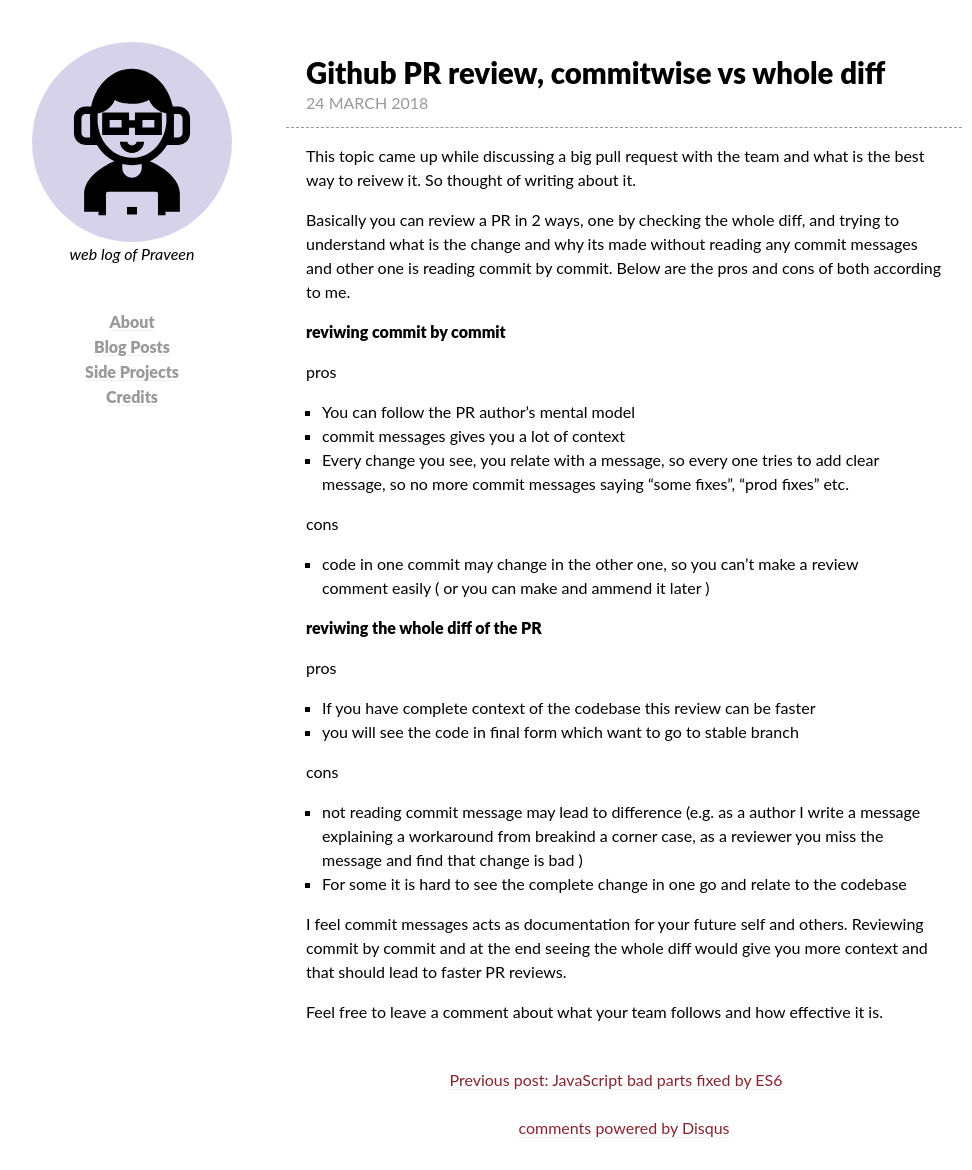
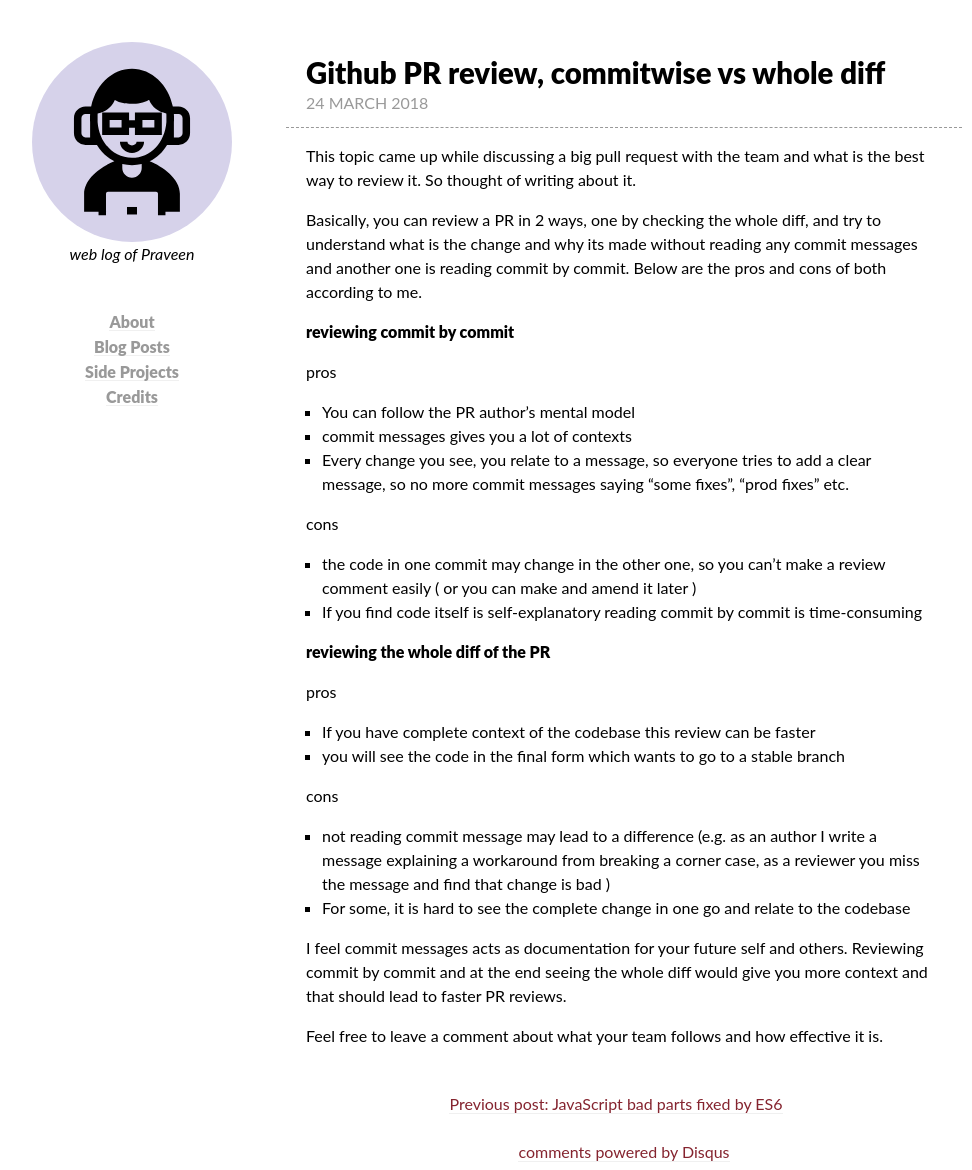
Before and after one commit to metapraveen/metapraveen.github.io, a Jekyll site: the page built from _posts/2018-03-24-pr-review-commit-wise-vs-whole-diff.md, in a window 1280 px wide. Shown: the whole page, without its empty margins (148-1120 px from the left). Built offline with Jekyll 4.4.1, drawn with Linux system fonts in a browser that asks for light colours; comment, search, counter and statistics services are not loaded; before the commit the page ends 1146 px from its top, so only the background shows below that.

Commit message:
add one more con and fix typos

```diff
--- a/_posts/2018-03-24-pr-review-commit-wise-vs-whole-diff.md
+++ b/_posts/2018-03-24-pr-review-commit-wise-vs-whole-diff.md
@@ -5,27 +5,28 @@ layout: post
 permalink: /pr-review-commitwise-vs-whole-diff/
 ---
 
-This topic came up while discussing a big pull request with the team and what is the best way to reivew it. So thought of writing about it.
+This topic came up while discussing a big pull request with the team and what is the best way to review it. So thought of writing about it.
 
-Basically you can review a PR in 2 ways, one by checking the whole diff, and trying to understand what is the change and why its made without reading any commit messages and other one is reading commit by commit. Below are the pros and cons of both according to me.
+Basically, you can review a PR in 2 ways, one by checking the whole diff, and try to understand what is the change and why its made without reading any commit messages and another one is reading commit by commit. Below are the pros and cons of both according to me.
 
-## reviwing commit by commit
+## reviewing commit by commit
 pros
 - You can follow the PR author's mental model
-- commit messages gives you a lot of context
-- Every change you see, you relate with a message, so every one tries to add clear message, so no more commit messages saying "some fixes", "prod fixes" etc.
+- commit messages gives you a lot of contexts
+- Every change you see, you relate to a message, so everyone tries to add a clear message, so no more commit messages saying "some fixes", "prod fixes" etc.
 
 cons
-- code in one commit may change in the other one, so you can't make a review comment easily ( or you can make and ammend it later )
+- the code in one commit may change in the other one, so you can't make a review comment easily ( or you can make and amend it later )
+- If you find code itself is self-explanatory reading commit by commit is time-consuming
 
-## reviwing the whole diff of the PR
+## reviewing the whole diff of the PR
 pros
 - If you have complete context of the codebase this review can be faster
-- you will see the code in final form which want to go to stable branch
+- you will see the code in the final form which wants to go to a stable branch
 
 cons
-- not reading commit message may lead to difference (e.g. as a author I write a message explaining a workaround from breakind a corner case, as a reviewer you miss the message and find that change is bad )
-- For some it is hard to see the complete change in one go and relate to the codebase
+- not reading commit message may lead to a difference (e.g. as an author I write a message explaining a workaround from breaking a corner case, as a reviewer you miss the message and find that change is bad )
+- For some, it is hard to see the complete change in one go and relate to the codebase
 
 I feel commit messages acts as documentation for your future self and others. Reviewing commit by commit and at the end seeing the whole diff would give you more context and that should lead to faster PR reviews.
 
```
